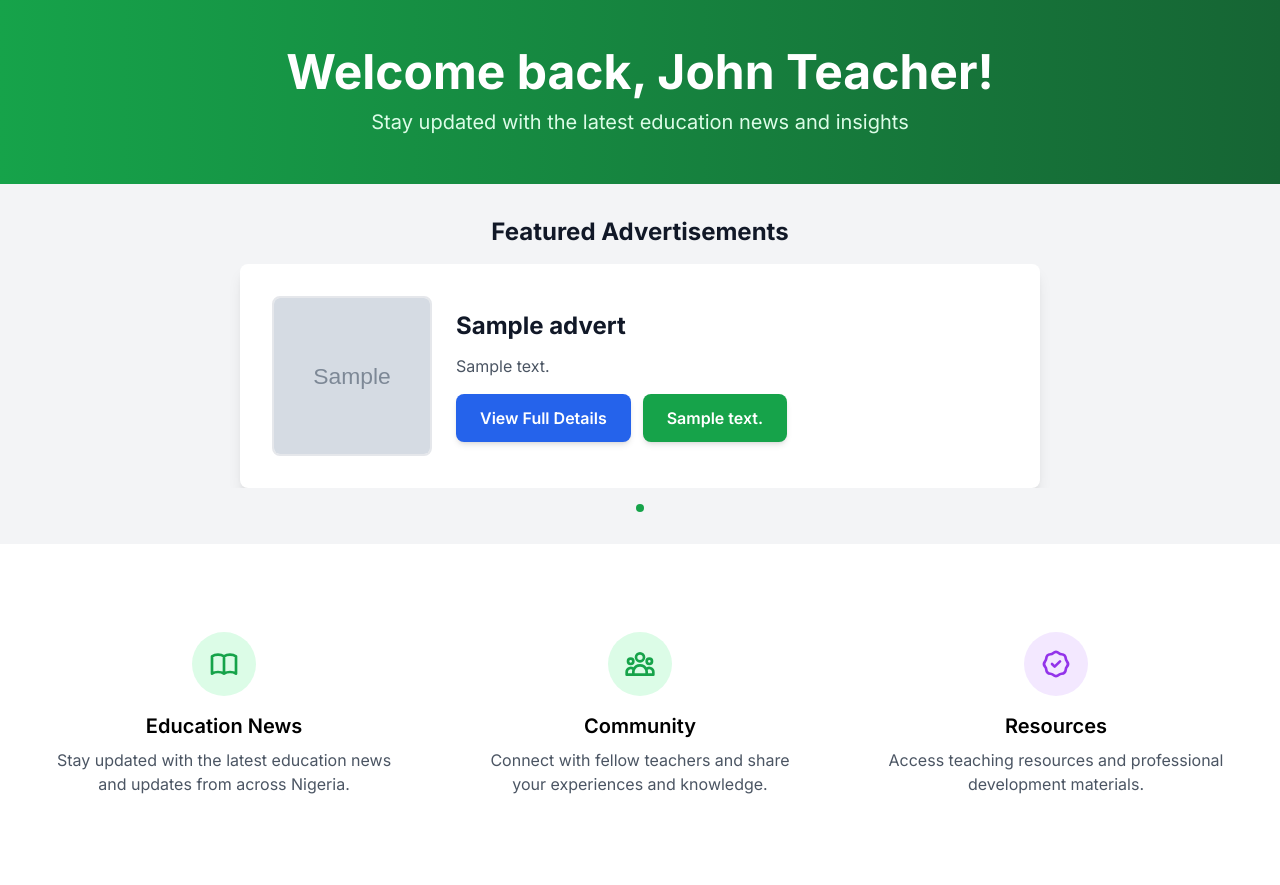
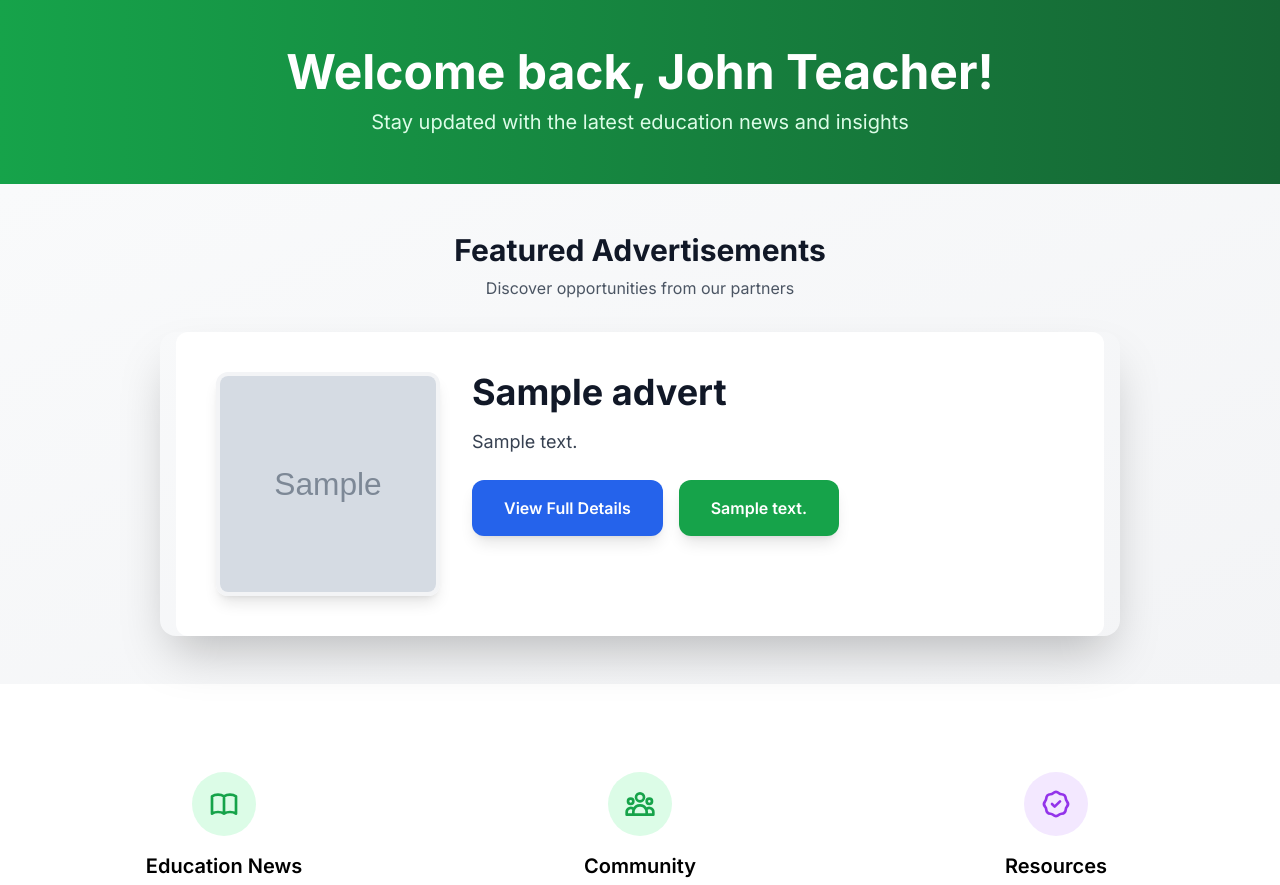
Before and after one commit to spw3bt3ch/educators-tribe, a Flask app: template templates/index.html in a window 1280 px wide. Shown: the part 64-949 px from the top of the page. Run offline with Flask 3, Linux system fonts and the light colour scheme; the template is opened without the code that fills it: values that come from a table or form of the project are taken from there, others are empty; tables that the repository leaves empty hold one stand-in row (values such as "Sample post"); grey boxes marked "Sample" are stand-in pictures; some libraries are stand-ins or nearby versions.

Commit message:
Featured Advert resp

```diff
--- a/templates/index.html
+++ b/templates/index.html
@@ -40,49 +40,56 @@
 
 <!-- Adverts Carousel Section -->
 {% if approved_adverts %}
-<section class="py-8 bg-gray-100">
-    <div class="max-w-4xl mx-auto px-4 sm:px-6 lg:px-8">
-        <h2 class="text-2xl font-bold text-gray-900 mb-4 text-center">Featured Advertisements</h2>
-        <div class="relative overflow-hidden">
-            <div id="adverts-carousel" class="flex transition-transform duration-500 ease-in-out">
+<section class="py-10 sm:py-12 bg-gradient-to-br from-gray-50 to-gray-100">
+    <div class="max-w-5xl mx-auto px-4 sm:px-6 lg:px-8">
+        <div class="text-center mb-6 sm:mb-8">
+            <h2 class="text-2xl sm:text-3xl font-bold text-gray-900 mb-2">Featured Advertisements</h2>
+            <p class="text-sm sm:text-base text-gray-600">Discover opportunities from our partners</p>
+        </div>
+
+        <div class="relative" id="carousel-container">
+            <!-- Carousel Container -->
+            <div class="overflow-hidden rounded-2xl shadow-2xl">
+                <div id="adverts-carousel" class="flex transition-transform duration-500 ease-in-out" style="width: 100%;">
                     {% for advert in approved_adverts %}
-                <div class="min-w-full flex-shrink-0 px-3 sm:px-4">
-                    <div class="bg-white rounded-lg shadow-lg overflow-hidden">
-                        <div class="flex flex-col md:flex-row items-start md:items-center p-4 sm:p-6 md:p-8 min-h-[200px]">
+                    <div class="min-w-full flex-shrink-0" style="width: 100%;">
+                        <div class="bg-white mx-2 sm:mx-4 rounded-xl overflow-hidden">
+                            <div class="flex flex-col md:flex-row items-center md:items-start p-6 sm:p-8 md:p-10">
                                 {% if advert.image_url %}
-                            <div class="flex-shrink-0 mb-4 md:mb-0 md:mr-6 w-full md:w-auto flex justify-center md:justify-start">
-                                <img src="{{ advert.image_url }}" alt="{{ advert.title }}" class="w-32 h-32 md:w-40 md:h-40 object-cover rounded-lg border-2 border-gray-200">
+                                <div class="flex-shrink-0 mb-6 md:mb-0 md:mr-8 w-full md:w-auto flex justify-center">
+                                    <img src="{{ advert.image_url }}" alt="{{ advert.title }}"
+                                         class="w-40 h-40 md:w-48 md:h-48 lg:w-56 lg:h-56 object-cover rounded-xl shadow-lg border-4 border-gray-100">
                                 </div>
                                 {% endif %}
-                            <div class="flex-1 min-w-0 w-full">
-                                <h3 class="text-lg sm:text-xl md:text-2xl font-bold text-gray-900 mb-3">{{ advert.title }}</h3>
+                                <div class="flex-1 text-center md:text-left">
+                                    <h3 class="text-2xl sm:text-3xl md:text-4xl font-bold text-gray-900 mb-4">{{ advert.title }}</h3>
                                     {% if advert.description %}
-                                <div class="text-gray-600 mb-4 text-sm md:text-base leading-relaxed">
+                                    <div class="text-gray-700 mb-6 text-base sm:text-lg leading-relaxed">
                                         {% set desc_length = advert.description|length %}
-                                    <div id="advert-description-short-{{ advert.id }}" {% if desc_length > 150 %}class="line-clamp-3"{% endif %}>
+                                        <div id="advert-description-short-{{ advert.id }}" {% if desc_length > 200 %}class="line-clamp-4"{% endif %}>
                                             {{ advert.description }}
                                         </div>
-                                    {% if desc_length > 150 %}
+                                        {% if desc_length > 200 %}
                                         <div id="advert-description-full-{{ advert.id }}" class="hidden">
                                             {{ advert.description }}
                                         </div>
                                         <button type="button"
                                                 onclick="toggleDescription({{ advert.id }}); return false;"
                                                 id="read-more-btn-{{ advert.id }}"
-                                            class="text-green-600 hover:text-green-800 font-semibold text-sm mt-2 underline cursor-pointer">
+                                                class="text-green-600 hover:text-green-800 font-semibold text-sm mt-3 underline cursor-pointer">
                                             Read more
                                         </button>
                                         {% endif %}
                                     </div>
                                     {% endif %}
-                                <div class="flex flex-col sm:flex-row gap-3">
+                                    <div class="flex flex-col sm:flex-row gap-4 justify-center md:justify-start">
                                         <a href="{{ url_for('advert_detail', advert_id=advert.id) }}"
-                                       class="inline-block bg-blue-600 hover:bg-blue-700 text-white px-4 sm:px-6 py-3 rounded-lg font-semibold transition text-center shadow-md hover:shadow-lg active:scale-95">
+                                           class="inline-block bg-blue-600 hover:bg-blue-700 text-white px-6 sm:px-8 py-3 sm:py-4 rounded-xl font-semibold transition text-center shadow-lg hover:shadow-xl active:scale-95 text-sm sm:text-base">
                                             View Full Details
                                         </a>
                                         {% if advert.link_url %}
                                         <a href="{{ advert.link_url }}" target="_blank" rel="noopener noreferrer"
-                                       class="inline-block bg-green-600 hover:bg-green-700 text-white px-4 sm:px-6 py-3 rounded-lg font-semibold transition text-center shadow-md hover:shadow-lg active:scale-95">
+                                           class="inline-block bg-green-600 hover:bg-green-700 text-white px-6 sm:px-8 py-3 sm:py-4 rounded-xl font-semibold transition text-center shadow-lg hover:shadow-xl active:scale-95 text-sm sm:text-base">
                                             {{ advert.button_text or 'Learn More' }}
                                         </a>
                                         {% endif %}
@@ -93,24 +100,32 @@
                     </div>
                     {% endfor %}
                 </div>
+            </div>
+
+            <!-- Navigation Buttons -->
             {% if approved_adverts|length > 1 %}
-            <button id="prev-advert" class="absolute left-2 sm:left-4 top-1/2 transform -translate-y-1/2 bg-white rounded-full p-2 sm:p-3 shadow-lg hover:bg-gray-100 transition z-10">
+            <button id="prev-advert" class="absolute left-0 sm:left-4 top-1/2 transform -translate-y-1/2 bg-white rounded-full p-3 sm:p-4 shadow-xl hover:bg-gray-50 hover:scale-110 transition z-10 border-2 border-gray-100">
                 <svg class="w-5 h-5 sm:w-6 sm:h-6 text-gray-700" fill="none" stroke="currentColor" viewBox="0 0 24 24">
                     <path stroke-linecap="round" stroke-linejoin="round" stroke-width="2" d="M15 19l-7-7 7-7"></path>
                 </svg>
             </button>
-            <button id="next-advert" class="absolute right-2 sm:right-4 top-1/2 transform -translate-y-1/2 bg-white rounded-full p-2 sm:p-3 shadow-lg hover:bg-gray-100 transition z-10">
+            <button id="next-advert" class="absolute right-0 sm:right-4 top-1/2 transform -translate-y-1/2 bg-white rounded-full p-3 sm:p-4 shadow-xl hover:bg-gray-50 hover:scale-110 transition z-10 border-2 border-gray-100">
                 <svg class="w-5 h-5 sm:w-6 sm:h-6 text-gray-700" fill="none" stroke="currentColor" viewBox="0 0 24 24">
                     <path stroke-linecap="round" stroke-linejoin="round" stroke-width="2" d="M9 5l7 7-7 7"></path>
                 </svg>
             </button>
             {% endif %}
         </div>
-        <div class="flex justify-center mt-4 space-x-2">
+
+        <!-- Indicators -->
+        {% if approved_adverts|length > 1 %}
+        <div class="flex justify-center mt-6 space-x-3">
             {% for i in range(approved_adverts|length) %}
-            <button class="advert-indicator w-2 h-2 rounded-full bg-gray-400 transition {% if i == 0 %}bg-green-600{% endif %}" data-index="{{ i }}"></button>
+            <button class="advert-indicator w-3 h-3 rounded-full bg-gray-300 hover:bg-gray-400 transition-all duration-300 {% if i == 0 %}bg-green-600 w-8{% endif %}"
+                    data-index="{{ i }}"></button>
             {% endfor %}
         </div>
+        {% endif %}
     </div>
 </section>
 {% endif %}
@@ -394,33 +409,92 @@ window.toggleDescription = toggleDescription;
 let currentAdvertIndex = 0;
 const adverts = document.querySelectorAll('#adverts-carousel > div');
 const totalAdverts = adverts.length;
+let autoRotateInterval = null;
 
 function showAdvert(index) {
+    if (index < 0 || index >= totalAdverts) return;
+
+    currentAdvertIndex = index;
     const carousel = document.getElementById('adverts-carousel');
+    if (carousel) {
         carousel.style.transform = `translateX(-${index * 100}%)`;
+    }
 
     // Update indicators
     document.querySelectorAll('.advert-indicator').forEach((ind, i) => {
-        ind.classList.toggle('bg-green-600', i === index);
-        ind.classList.toggle('bg-gray-400', i !== index);
+        if (i === index) {
+            ind.classList.remove('bg-gray-300', 'w-3');
+            ind.classList.add('bg-green-600', 'w-8');
+        } else {
+            ind.classList.remove('bg-green-600', 'w-8');
+            ind.classList.add('bg-gray-300', 'w-3');
+        }
     });
 }
 
-document.getElementById('next-advert')?.addEventListener('click', () => {
+// Navigation buttons
+const nextButton = document.getElementById('next-advert');
+const prevButton = document.getElementById('prev-advert');
+
+if (nextButton) {
+    nextButton.addEventListener('click', () => {
         currentAdvertIndex = (currentAdvertIndex + 1) % totalAdverts;
         showAdvert(currentAdvertIndex);
+        resetAutoRotate();
     });
+}
 
-document.getElementById('prev-advert')?.addEventListener('click', () => {
+if (prevButton) {
+    prevButton.addEventListener('click', () => {
         currentAdvertIndex = (currentAdvertIndex - 1 + totalAdverts) % totalAdverts;
         showAdvert(currentAdvertIndex);
+        resetAutoRotate();
+    });
+}
+
+// Indicator click handlers
+document.querySelectorAll('.advert-indicator').forEach((indicator, i) => {
+    indicator.addEventListener('click', () => {
+        showAdvert(i);
+        resetAutoRotate();
+    });
 });
 
 // Auto-rotate carousel
-setInterval(() => {
+function startAutoRotate() {
+    autoRotateInterval = setInterval(() => {
         currentAdvertIndex = (currentAdvertIndex + 1) % totalAdverts;
         showAdvert(currentAdvertIndex);
-}, 5000); // Change every 5 seconds
+    }, 6000); // Change every 6 seconds
+}
+
+function resetAutoRotate() {
+    if (autoRotateInterval) {
+        clearInterval(autoRotateInterval);
+    }
+    startAutoRotate();
+}
+
+// Start auto-rotate
+startAutoRotate();
+
+// Pause on hover
+const carouselContainer = document.getElementById('carousel-container');
+if (carouselContainer) {
+    carouselContainer.addEventListener('mouseenter', () => {
+        if (autoRotateInterval) {
+            clearInterval(autoRotateInterval);
+        }
+    });
+
+    carouselContainer.addEventListener('mouseleave', () => {
+        startAutoRotate();
+    });
+}
+
+// Make showAdvert available globally for onclick handlers
+window.showAdvert = showAdvert;
+window.currentAdvertIndex = currentAdvertIndex;
 {% endif %}
 
 // Set up event listeners for read more buttons using event delegation
```
Lines whose indentation alone changed are shown as unchanged.
